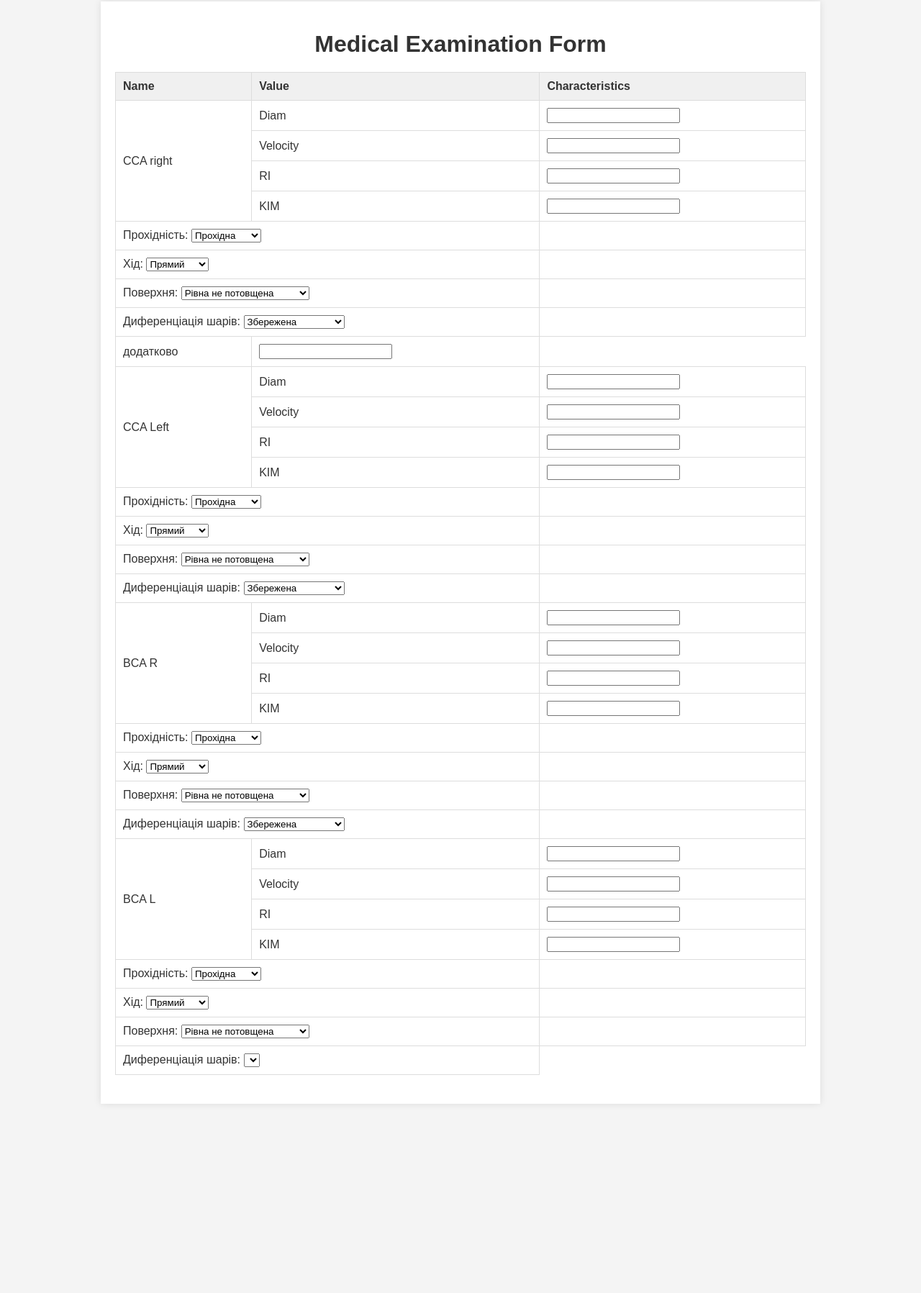
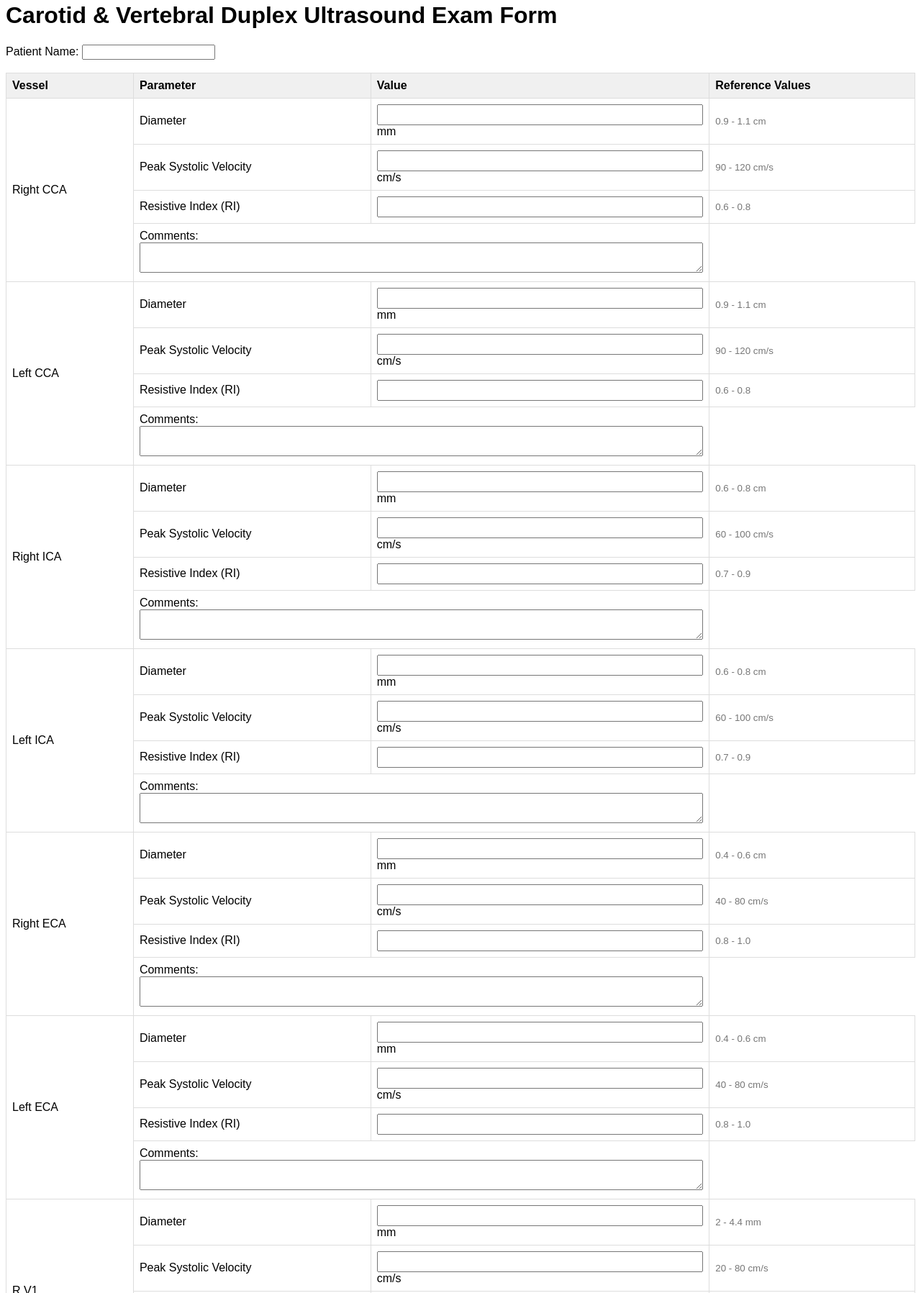
Before and after one commit to anastasiadmy/vesse, a plain HTML site: page index.html in a window 1280 px wide. Shown: the part 18-1815 px from the top of the page at 72% size. Before the commit the page ends 1572 px from the top, so only its background shows below. Drawn offline with Linux system fonts and the light colour scheme.

Commit message:
Add files via upload

```diff
--- a/index.html
+++ b/index.html
@@ -3,228 +3,291 @@
 <head>
     <meta charset="UTF-8">
     <meta name="viewport" content="width=device-width, initial-scale=1.0">
-    <title>Input Form</title>
-    <link rel="stylesheet" href="style.css">
+    <title>Carotid & Vertebral Duplex Ultrasound Exam Form</title>
+    <style>
+        body {
+            font-family: sans-serif;
+        }
+        table {
+            width: 100%;
+            border-collapse: collapse;
+            margin-bottom: 20px;
+        }
+        th, td {
+            border: 1px solid #ddd;
+            padding: 8px;
+            text-align: left;
+        }
+        th {
+            background-color: #f0f0f0;
+        }
+        input[type="number"], select, textarea {
+            width: 100%;
+            padding: 5px;
+            box-sizing: border-box;
+        }
+        .reference-values {
+            font-size: smaller;
+            color: #777;
+        }
+        @media (max-width: 600px) {
+            table {
+                display: block;
+                overflow-x: auto;
+            }
+        }
+                /* Styles for Mobile */
+        @media (max-width: 600px) {
+            table {
+                display: block; /* Make table scrollable */
+                overflow-x: auto;
+            }
+            th, td {
+                display: table-cell; /* Restore table cell behavior */
+            }
+            /* Hide labels on small screens (optional) */
+            label {
+                display: none;
+            }
+            /* Make inputs take full width */
+            input, select, textarea {
+                width: 100%;
+            }
+
+            /* Improve readability on mobile */
+            th, td {
+                padding: 10px; /* Increase padding */
+                font-size: 14px; /* Adjust font size */
+            }
+
+            /* Add some margin to the patient name input */
+            #patient_name {
+                margin-bottom: 10px;
+            }
+
+            /* Stack elements vertically */
+            .container {
+                display: flex;
+                flex-direction: column;
+            }
+        }
+    </style>
 </head>
 <body>
     <div class="container">
-        <h1>Medical Examination Form</h1>
-        <form id="examForm">
+    <h1>Carotid & Vertebral Duplex Ultrasound Exam Form</h1>
+
+    <label for="patient_name">Patient Name:</label>
+    <input type="text" id="patient_name" name="patient_name" required><br><br>
+
+    <form action="#" method="post">
         <table>
             <thead>
                 <tr>
-                        <th>Name</th>
+                    <th>Vessel</th>
+                    <th>Parameter</th>
                     <th>Value</th>
-                        <th>Characteristics</th>
+                    <th>Reference Values</th>
                 </tr>
             </thead>
             <tbody>
                 <tr>
-                        <td rowspan="4">CCA right</td>
-                        <td>Diam</td>
-                        <td><input type="number" name="ccaRightDiam"></td>
+                    <td rowspan="4">Right CCA</td>
+                    <td>Diameter</td>
+                    <td><input type="number" name="right_cca_diameter" step="0.01"> mm</td>
+                    <td class="reference-values">0.9 - 1.1 cm</td>
                 </tr>
                 <tr>
-                        <td>Velocity</td>
-                        <td><input type="number" name="ccaRightVelocity"></td>
+                    <td>Peak Systolic Velocity</td>
+                    <td><input type="number" name="right_cca_psv" step="0.01"> cm/s</td>
+                    <td class="reference-values">90 - 120 cm/s</td>
                 </tr>
                 <tr>
-                        <td>RI</td>
-                        <td><input type="number" name="ccaRightRI"></td>
+                    <td>Resistive Index (RI)</td>
+                    <td><input type="number" name="right_cca_ri" step="0.01"></td>
+                    <td class="reference-values">0.6 - 0.8</td>
                 </tr>
                 <tr>
-                        <td>KIM</td>
-                        <td><input type="number" name="ccaRightKIM"></td>
-                    </tr>
-                    <tr>
-                        <td colspan="2">Прохідність: <select name="ccaRight проходимость">
-                            <option value="прохідна">Прохідна</option>
-                            <option value="не прохідна">Не прохідна</option>
-                        </select></td>
-                        <td></td>
-                    </tr>
-                    <tr>
-                        <td colspan="2">Хід: <select name="ccaRight ход">
-                            <option value="прямий">Прямий</option>
-                            <option value="звивистий">Звивистий</option>
-                        </select></td>
-                        <td></td>
-                    </tr>
-                    <tr>
-                        <td colspan="2">Поверхня: <select name="ccaRight поверхня">
-                            <option value="рівна не потовщена">Рівна не потовщена</option>
-                            <option value="потовщена рівномірно">Потовщена рівномірно</option>
-                            <option value="потовщена нерівномірно">Потовщена нерівномірно</option>
-                        </select></td>
-                        <td></td>
-                    </tr>
-                    <tr>
-                        <td colspan="2">Диференціація шарів: <select name="ccaRight диференціація">
-                            <option value="збережена">Збережена</option>
-                            <option value="втрачена">Втрачена</option>
-                            <option value="частково втрачена">Частково втрачена</option>
-                        </select></td>
-                        <td></td>
-                    </tr>
-                    <tr>
-                        <td>додатково</td>
-                        <td><input></td>
+                    <td colspan="2">Comments: <textarea name="right_cca_comments"></textarea></td>
                 </tr>
 
 
-
-
-
-
+                <tr>
+                    <td rowspan="4">Left CCA</td>
+                    <td>Diameter</td>
+                    <td><input type="number" name="left_cca_diameter" step="0.01"> mm</td>
+                    <td class="reference-values">0.9 - 1.1 cm</td>
+                </tr>
+                <tr>
+                    <td>Peak Systolic Velocity</td>
+                    <td><input type="number" name="left_cca_psv" step="0.01"> cm/s</td>
+                    <td class="reference-values">90 - 120 cm/s</td>
+                </tr>
+                <tr>
+                    <td>Resistive Index (RI)</td>
+                    <td><input type="number" name="left_cca_ri" step="0.01"></td>
+                    <td class="reference-values">0.6 - 0.8</td>
+                </tr>
+                <tr>
+                    <td colspan="2">Comments: <textarea name="left_cca_comments"></textarea></td>
+                </tr>
 
                 <tr>
-                        <td rowspan="4">CCA Left</td>
-                        <td>Diam</td>
-                        <td><input type="number" name="ccaLeftDiam"></td>
+                    <td rowspan="4">Right ICA</td>
+                    <td>Diameter</td>
+                    <td><input type="number" name="right_ica_diameter" step="0.01"> mm</td>
+                    <td class="reference-values">0.6 - 0.8 cm</td>
                 </tr>
                 <tr>
-                        <td>Velocity</td>
-                        <td><input type="number" name="ccaLeftVelocity"></td>
+                    <td>Peak Systolic Velocity</td>
+                    <td><input type="number" name="right_ica_psv" step="0.01"> cm/s</td>
+                    <td class="reference-values">60 - 100 cm/s</td>
                 </tr>
                 <tr>
-                        <td>RI</td>
-                        <td><input type="number" name="ccaLeftRI"></td>
+                    <td>Resistive Index (RI)</td>
+                    <td><input type="number" name="right_ica_ri" step="0.01"></td>
+                    <td class="reference-values">0.7 - 0.9</td>
                 </tr>
                 <tr>
-                        <td>KIM</td>
-                        <td><input type="number" name="ccaLeftKIM"></td>
+                    <td colspan="2">Comments: <textarea name="right_ica_comments"></textarea></td>
+                </tr>
+
+                <tr>
+                    <td rowspan="4">Left ICA</td>
+                    <td>Diameter</td>
+                    <td><input type="number" name="left_ica_diameter" step="0.01"> mm</td>
+                    <td class="reference-values">0.6 - 0.8 cm</td>
                 </tr>
                 <tr>
-                        <td colspan="2">Прохідність: <select name="ccaLeft проходимость">
-                            <option value="прохідна">Прохідна</option>
-                            <option value="не прохідна">Не прохідна</option>
-                        </select></td>
-                        <td></td>
+                    <td>Peak Systolic Velocity</td>
+                    <td><input type="number" name="left_ica_psv" step="0.01"> cm/s</td>
+                    <td class="reference-values">60 - 100 cm/s</td>
                 </tr>
                 <tr>
-                        <td colspan="2">Хід: <select name="ccaLeft ход">
-                            <option value="прямий">Прямий</option>
-                            <option value="звивистий">Звивистий</option>
-                        </select></td>
-                        <td></td>
+                    <td>Resistive Index (RI)</td>
+                    <td><input type="number" name="left_ica_ri" step="0.01"></td>
+                    <td class="reference-values">0.7 - 0.9</td>
                 </tr>
                 <tr>
-                        <td colspan="2">Поверхня: <select name="ccaLeft поверхня">
-                            <option value="рівна не потовщена">Рівна не потовщена</option>
-                            <option value="потовщена рівномірно">Потовщена рівномірно</option>
-                            <option value="потовщена нерівномірно">Потовщена нерівномірно</option>
-                        </select></td>
-                        <td></td>
+                    <td colspan="2">Comments: <textarea name="left_ica_comments"></textarea></td>
+                </tr>
+
+                <tr>
+                    <td rowspan="4">Right ECA</td>
+                    <td>Diameter</td>
+                    <td><input type="number" name="right_eca_diameter" step="0.01"> mm</td>
+                    <td class="reference-values">0.4 - 0.6 cm</td>
                 </tr>
                 <tr>
-                        <td colspan="2">Диференціація шарів: <select name="ccaLeft диференціація">
-                            <option value="збережена">Збережена</option>
-                            <option value="втрачена">Втрачена</option>
-                            <option value="частково втрачена">Частково втрачена</option>
-                        </select></td>
-                        <td></td>
+                    <td>Peak Systolic Velocity</td>
+                    <td><input type="number" name="right_eca_psv" step="0.01"> cm/s</td>
+                    <td class="reference-values">40 - 80 cm/s</td>
+                </tr>
+                <tr>
+                    <td>Resistive Index (RI)</td>
+                    <td><input type="number" name="right_eca_ri" step="0.01"></td>
+                    <td class="reference-values">0.8 - 1.0</td>
+                </tr>
+                <tr>
+                    <td colspan="2">Comments: <textarea name="right_eca_comments"></textarea></td>
                 </tr>
 
-
-
-
-
-
-
+                <tr>
+                    <td rowspan="4">Left ECA</td>
+                    <td>Diameter</td>
+                    <td><input type="number" name="left_eca_diameter" step="0.01"> mm</td>
+                    <td class="reference-values">0.4 - 0.6 cm</td>
+                </tr>
+                <tr>
+                    <td>Peak Systolic Velocity</td>
+                    <td><input type="number" name="left_eca_psv" step="0.01"> cm/s</td>
+                    <td class="reference-values">40 - 80 cm/s</td>
+                </tr>
+                <tr>
+                    <td>Resistive Index (RI)</td>
+                    <td><input type="number" name="left_eca_ri" step="0.01"></td>
+                    <td class="reference-values">0.8 - 1.0</td>
+                </tr>
+                <tr>
+                    <td colspan="2">Comments: <textarea name="left_eca_comments"></textarea></td>
+                </tr>
 
                 <tr>
-                        <td rowspan="4">BCA R</td>
-                        <td>Diam</td>
-                        <td><input type="number" name="bcaRDiam"></td>
+                    <td rowspan="4">R V1</td>
+                    <td>Diameter</td>
+                    <td><input type="number" name="R_V1_diameter" step="0.01"> mm</td>
+                    <td class="reference-values">2 - 4.4 mm</td>
                 </tr>
                 <tr>
-                        <td>Velocity</td>
-                        <td><input type="number" name="bcaRVelocity"></td>
+                    <td>Peak Systolic Velocity</td>
+                    <td><input type="number" name="left_eca_psv" step="0.01"> cm/s</td>
+                    <td class="reference-values">20 - 80 cm/s</td>
                 </tr>
                 <tr>
-                        <td>RI</td>
-                        <td><input type="number" name="bcaRRI"></td>
+                    <td>Resistive Index (RI)</td>
+                    <td><input type="number" name="left_eca_ri" step="0.01"></td>
+                    <td class="reference-values">0.56 - 0.86</td>
                 </tr>
                 <tr>
-                        <td>KIM</td>
-                        <td><input type="number" name="bcaRKIM"></td>
+                    <td colspan="2">Comments: <textarea name="left_eca_comments"></textarea></td>
+                </tr>
+
+                <tr>
+                    <td rowspan="4">L V1</td>
+                    <td>Diameter</td>
+                    <td><input type="number" name="R_V1_diameter" step="0.01"> mm</td>
+                    <td class="reference-values">2 - 4.4 mm</td>
                 </tr>
                 <tr>
-                        <td colspan="2">Прохідність: <select name="bcaR проходимость">
-                            <option value="прохідна">Прохідна</option>
-                            <option value="не прохідна">Не прохідна</option>
-                        </select></td>
-                        <td></td>
+                    <td>Peak Systolic Velocity</td>
+                    <td><input type="number" name="left_eca_psv" step="0.01"> cm/s</td>
+                    <td class="reference-values">20 - 80 cm/s</td>
                 </tr>
                 <tr>
-                        <td colspan="2">Хід: <select name="bcaR хід">
-                            <option value="прямий">Прямий</option>
-                            <option value="звивистий">Звивистий</option>
-                        </select></td>
-                        <td></td>
+                    <td>Resistive Index (RI)</td>
+                    <td><input type="number" name="left_eca_ri" step="0.01"></td>
+                    <td class="reference-values">0.56 - 0.86</td>
                 </tr>
                 <tr>
-                        <td colspan="2">Поверхня: <select name="bcaR поверхня">
-                            <option value="рівна не потовщена">Рівна не потовщена</option>
-                            <option value="потовщена рівномірно">Потовщена рівномірно</option>
-                            <option value="потовщена нерівномірно">Потовщена нерівномірно</option>
-                        </select></td>
-                        <td></td>
+                    <td colspan="2">Comments: <textarea name="left_eca_comments"></textarea></td>
+                </tr>
+
+                <tr>
+                    <td rowspan="4">R V2</td>
+                    <td>Diameter</td>
+                    <td><input type="number" name="R_V1_diameter" step="0.01"> mm</td>
+                    <td class="reference-values">2 - 4.4 mm</td>
                 </tr>
                 <tr>
-                        <td colspan="2">Диференціація шарів: <select name="bcaR диференціація">
-                            <option value="збережена">Збережена</option>
-                            <option value="втрачена">Втрачена</option>
-                            <option value="частково втрачена">Частково втрачена</option>
-                        </select></td>
-                        <td></td>
+                    <td>Peak Systolic Velocity</td>
+                    <td><input type="number" name="left_eca_psv" step="0.01"> cm/s</td>
+                    <td class="reference-values">20 - 80 cm/s</td>
+                </tr>
+                <tr>
+                    <td>Resistive Index (RI)</td>
+                    <td><input type="number" name="left_eca_ri" step="0.01"></td>
+                    <td class="reference-values">0.56 - 0.86</td>
+                </tr>
+                <tr>
+                    <td colspan="2">Comments: <textarea name="left_eca_comments"></textarea></td>
                 </tr>
 
-
-
-
-
-
-
-
                 <tr>
-                        <td rowspan="4">BCA L</td>
-                        <td>Diam</td>
-                        <td><input type="number" name="bcaLDiam"></td>
+                    <td rowspan="4">L V1</td>
+                    <td>Diameter</td>
+                    <td><input type="number" name="R_V1_diameter" step="0.01"> mm</td>
+                    <td class="reference-values">2 - 4.4 mm</td>
                 </tr>
                 <tr>
-                        <td>Velocity</td>
-                        <td><input type="number" name="bcaLVelocity"></td>
+                    <td>Peak Systolic Velocity</td>
+                    <td><input type="number" name="left_eca_psv" step="0.01"> cm/s</td>
+                    <td class="reference-values">20 - 80 cm/s</td>
                 </tr>
                 <tr>
-                        <td>RI</td>
-                        <td><input type="number" name="bcaLRI"></td>
+                    <td>Resistive Index (RI)</td>
+                    <td><input type="number" name="left_eca_ri" step="0.01"></td>
+                    <td class="reference-values">0.56 - 0.86</td>
                 </tr>
                 <tr>
-                        <td>KIM</td>
-                        <td><input type="number" name="bcaLKIM"></td>
+                    <td colspan="2">Comments: <textarea name="left_eca_comments"></textarea></td>
                 </tr>
-                    <tr>
-                        <td colspan="2">Прохідність: <select name="bcaL проходимость">
-                            <option value="прохідна">Прохідна</option>
-                            <option value="не прохідна">Не прохідна</option>
-                        </select></td>
-                        <td></td>
-                    </tr>
-                    <tr>
-                        <td colspan="2">Хід: <select name="bcaL хід">
-                            <option value="прямий">Прямий</option>
-                            <option value="звивистий">Звивистий</option>
-                        </select></td>
-                        <td></td>
-                    </tr>
-                    <tr>
-                        <td colspan="2">Поверхня: <select name="bcaL поверхня">
-                            <option value="рівна не потовщена">Рівна не потовщена</option>
-                            <option value="потовщена рівномірно">Потовщена рівномірно</option>
-                            <option value="потовщена нерівномірно">Потовщена нерівномірно</option>
-                        </select></td>
-                        <td></td>
-                    </tr>
-                    <tr>
-                        <td colspan="2">Диференціація шарів: <select name="bcaL диференціація">
```
Lines whose indentation alone changed are shown as unchanged.
